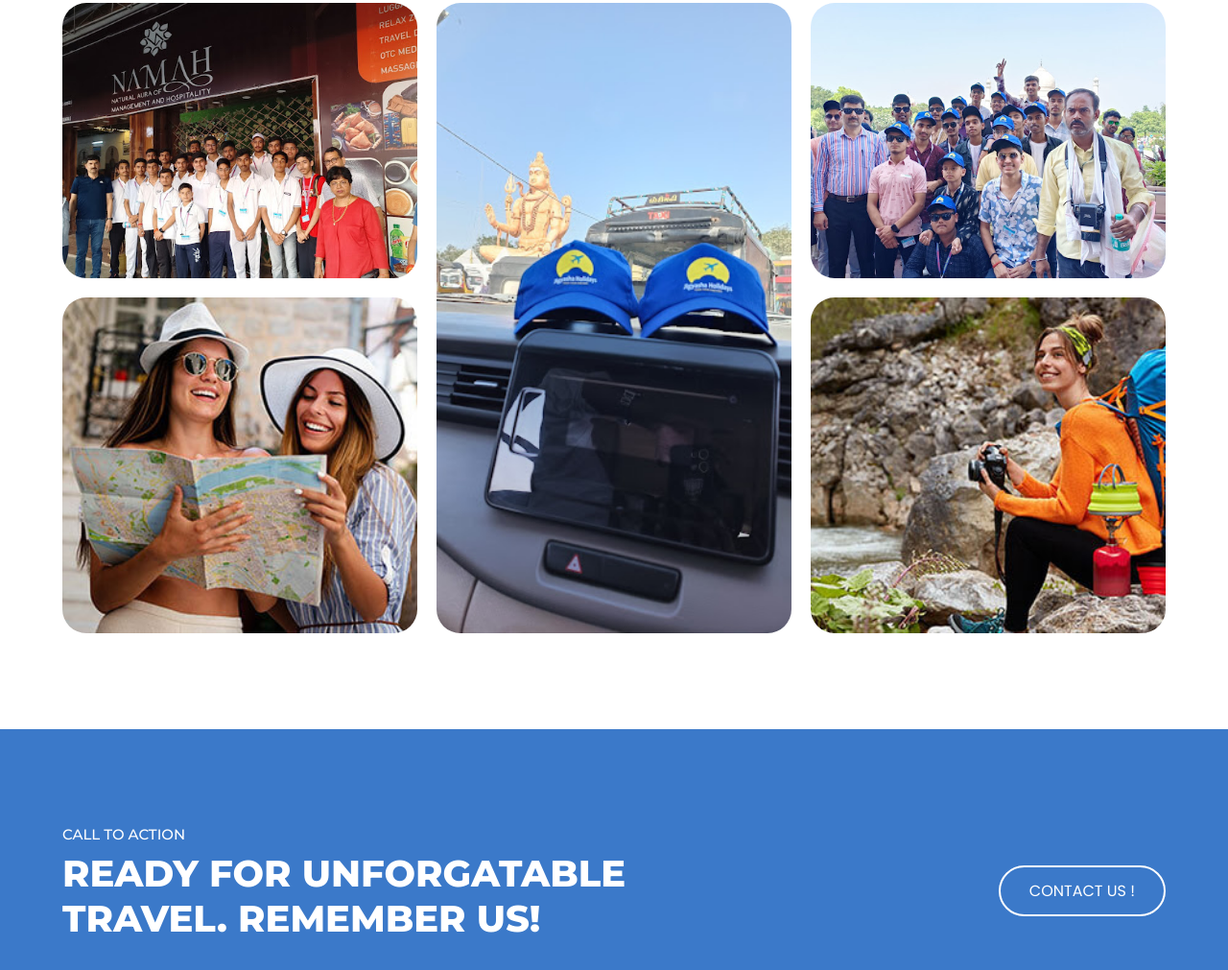
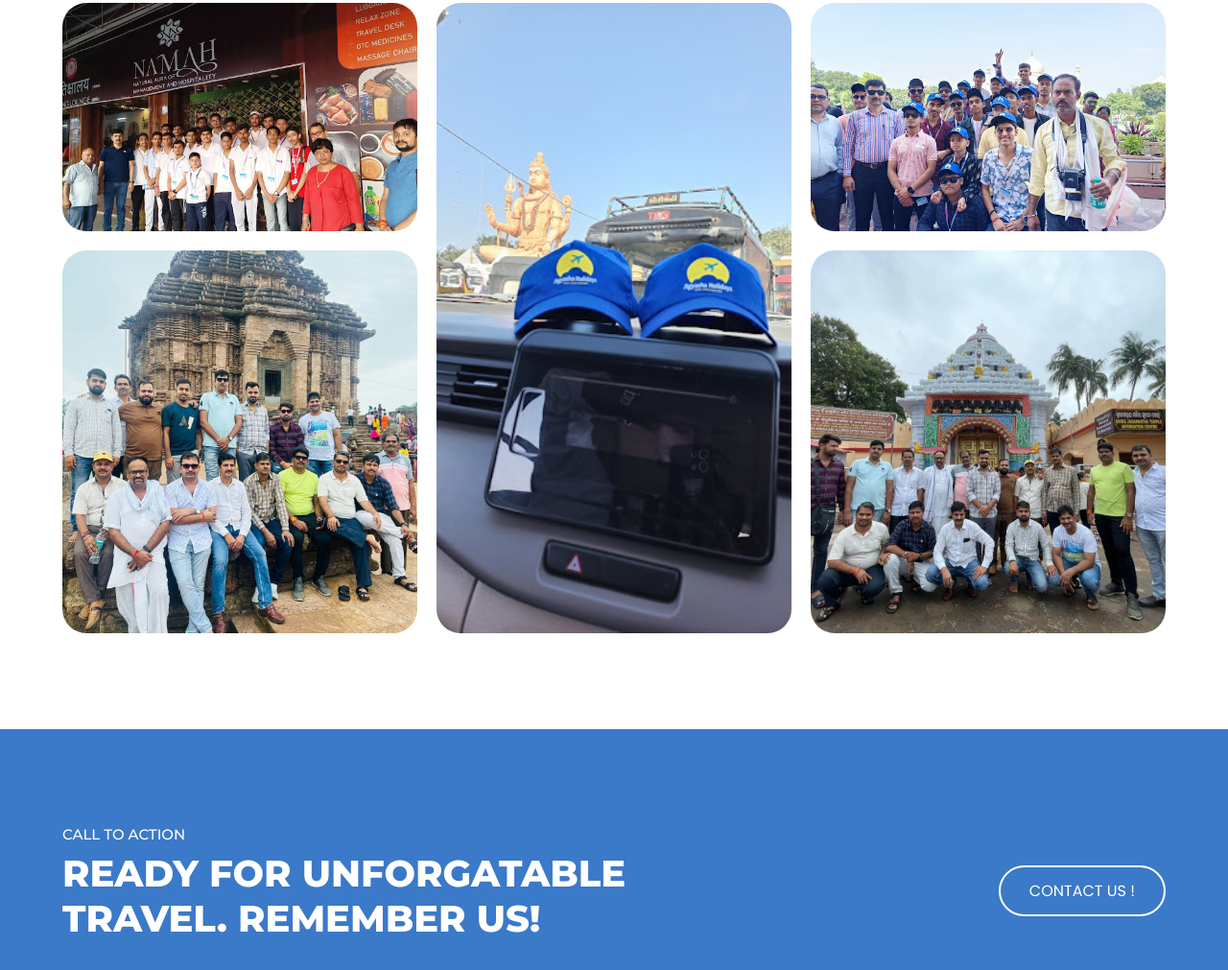
Before and after one commit to anuragg0107/jigyasha-tours-and-travels, a website: page index.html in a window 1280 px wide. Shown: the part 7815-8826 px from the top of the page at 96% size. Drawn offline with nearby package versions, Linux system fonts and the light colour scheme; files whose address does not match are found by name.

Commit message:
add images

```diff
--- a/index.html
+++ b/index.html
@@ -1043,7 +1043,7 @@
               <li class="gallery-item">
                 <figure class="gallery-image">
                   <img
-                    src="./assets/images/gallery-4.jpg"
+                    src="./assets/images/peopletrip.jpg"
                     alt="Gallery image"
                   />
                 </figure>
@@ -1052,7 +1052,7 @@
               <li class="gallery-item">
                 <figure class="gallery-image">
                   <img
-                    src="./assets/images/gallery-5.jpg"
+                    src="./assets/images/peopletrip1.jfif"
                     alt="Gallery image"
                   />
                 </figure>
```
Also changed, not shown: assets/images/Dwarika.jpg, assets/images/delhi.jpg, assets/images/dubi.jpg, assets/images/dwarikadhees.jpg, assets/images/flight.jpeg, assets/images/peopletrip.jpg (added), assets/images/peopletrip1.jfif (added).
